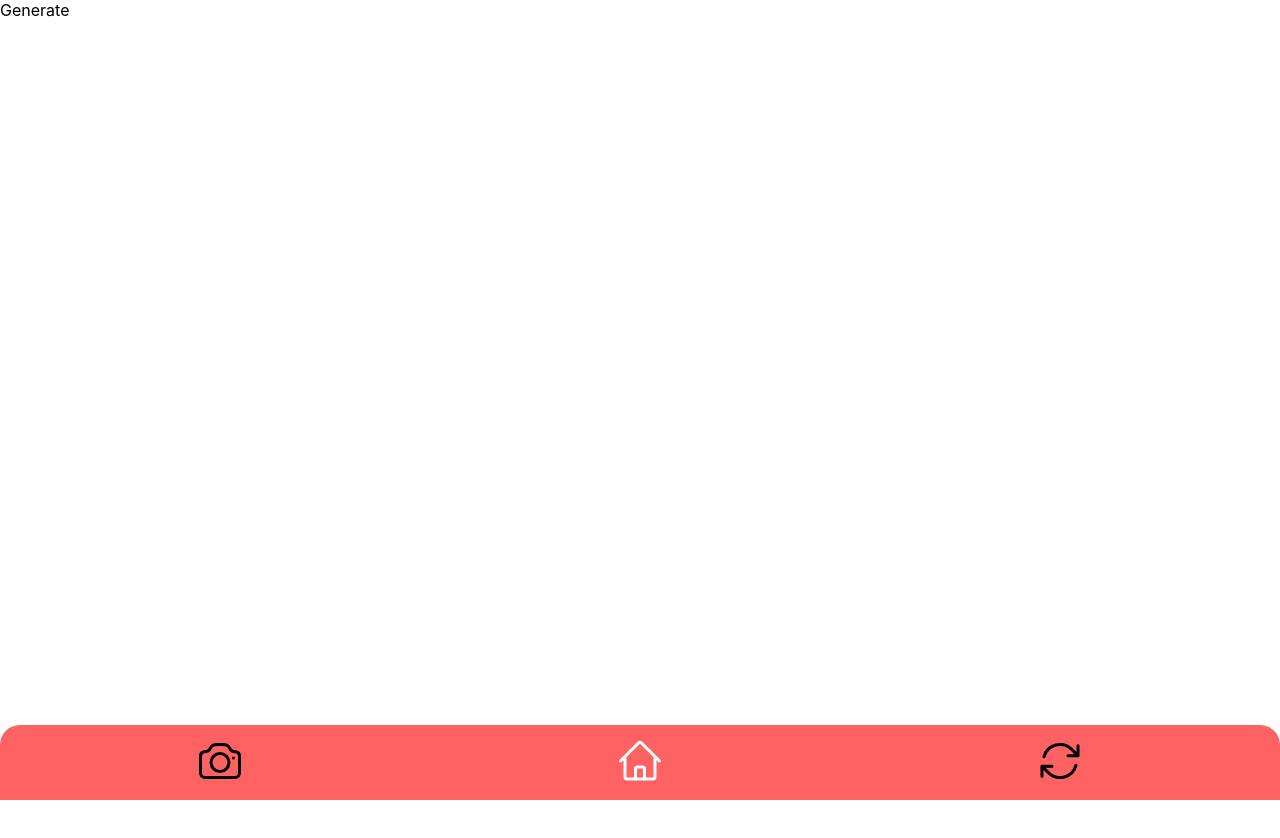
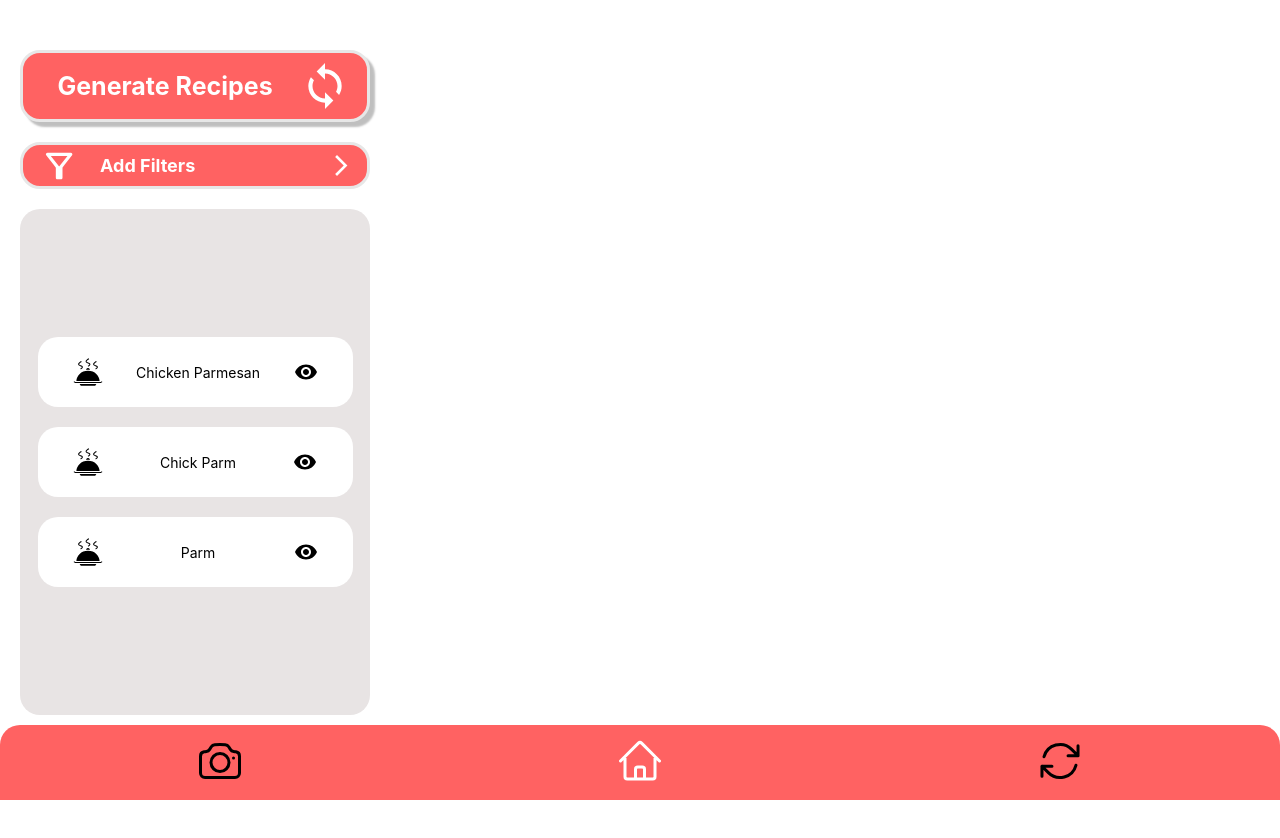
Before and after one commit to smrahman1/Chelf, a React (Create React App) app in the folder frontend/: page /generate in a window 1280 px wide. Shown: the top 838 px of the page. Built offline with nearby package versions, Linux system fonts and the light colour scheme.

Commit message:
generate page updates

```diff
--- a/frontend/package.json
+++ b/frontend/package.json
@@ -5,6 +5,7 @@
   "dependencies": {
     "@emotion/react": "^11.10.5",
     "@emotion/styled": "^11.10.5",
+    "@fontsource/inter": "^4.5.15",
     "@mui/icons-material": "^5.11.0",
     "@mui/material": "^5.11.6",
     "@testing-library/jest-dom": "^5.16.5",
--- a/frontend/src/components/FoodCategories.css
+++ b/frontend/src/components/FoodCategories.css
@@ -5,7 +5,7 @@
   width: 85%;
   display: flex;
   align-items: center;
-  justify-content: space-between;
+  justify-content: space-around;
   margin: 5px 0;
   /* gap: 20px; */
 }
--- /dev/null
+++ b/frontend/src/components/Generate.css
@@ -0,0 +1,87 @@
+.container3 {
+  box-sizing: border-box;
+
+  text-align: center;
+  color: white;
+
+  background: #ff6262;
+  border: 3px solid #e7e7e7;
+  box-shadow: 5px 5px 2px rgba(0, 0, 0, 0.25);
+  border-radius: 20px;
+  display: flex;
+  flex-direction: row;
+  justify-content: space-around;
+  margin-top: 50px;
+  margin-left: 20px;
+  margin-right: 20px;
+}
+
+.title {
+  font-size: 25px;
+  font-weight: bold;
+  display: flex;
+  align-items: center;
+  margin-bottom: 0px;
+  padding-left: 25px;
+}
+
+.cycleIcon {
+  padding: 8px;
+  font-size: 50px !important;
+}
+
+.container4 {
+  box-sizing: border-box;
+
+  text-align: center;
+  color: white;
+
+  background: #ff6262;
+  border: 3px solid #e7e7e7;
+  border-radius: 20px;
+  display: flex;
+  flex-direction: row;
+  /* justify-content: space-between;   */
+  align-items: center;
+  margin-top: 20px;
+  margin-left: 20px;
+  margin-right: 20px;
+}
+
+.filters {
+  font-size: 18px;
+  font-weight: bold;
+  padding: 10px;
+  flex: 2;
+}
+
+.filterIcon {
+  font-size: 40px !important;
+  flex: 1;
+  padding-left: 10px;
+}
+
+.spacer {
+  flex: 2;
+}
+
+.arrowIcon {
+  font-size: 25px !important;
+  flex: 1;
+}
+
+.recipesContainer {
+  display: flex;
+  flex-direction: column;
+  justify-content: center;
+  align-items: center;
+  list-style: none;
+  background-color: rgb(234, 0, 0);
+  margin: 0 auto;
+
+  background: #e8e4e4;
+  border-radius: 20px;
+  margin: 20px;
+  height: 60%;
+  overflow: scroll;
+}
--- a/frontend/src/components/Generate.js
+++ b/frontend/src/components/Generate.js
@@ -1,5 +1,42 @@
+import "./Generate.css";
+import LoopIcon from "@mui/icons-material/Loop";
+import FilterAltOutlinedIcon from "@mui/icons-material/FilterAltOutlined";
+import ArrowForwardIosOutlinedIcon from "@mui/icons-material/ArrowForwardIosOutlined";
+import RecipeItem from "./RecipeItem";
+
 function Generate() {
-  return <div>Generate</div>;
+  const testData = [
+    {
+      title: "Chicken Parmesan",
+    },
+    {
+      title: "Chick Parm",
+    },
+    {
+      title: "Parm",
+    },
+  ];
+
+  return (
+    <>
+      <div className="container3">
+        <div className="title">Generate Recipes</div>
+        <LoopIcon className="cycleIcon" />
+      </div>
+
+      <div className="container4">
+        <FilterAltOutlinedIcon className="filterIcon" />
+        <div className="filters">Add Filters</div>
+        <div className="spacer"></div>
+        <ArrowForwardIosOutlinedIcon className="arrowIcon" />
+      </div>
+
+      <div className="recipesContainer">
+        {testData && testData.map((item) => <RecipeItem item={item} />)}
+        {!testData && <div className="noRecipes">No Recipes Found</div>}
+      </div>
+    </>
+  );
 }
 
 export default Generate;
--- /dev/null
+++ b/frontend/src/components/RecipeItem.css
@@ -0,0 +1,43 @@
+.recipeList {
+  display: flex;
+  flex-direction: row;
+  justify-content: center;
+  align-items: center;
+  list-style: none;
+  background-color: rgb(255, 255, 255);
+  width: 80%;
+  margin: 0 auto;
+  border-radius: 20px;
+}
+
+.recipeIcon {
+  font-size: 30px;
+}
+
+.recipe {
+  display: flex;
+  flex-flow: row;
+  justify-content: space-between;
+  width: 70%;
+  align-items: center;
+  /* padding: 10px 25px; */
+  padding: 20px 35px;
+  margin: 10px 0;
+  background-color: white;
+  border-radius: 20px;
+}
+
+.viewIcon {
+  font-size: 30px;
+}
+
+p {
+  margin: 0;
+  background-color: white;
+}
+
+.recipeTitle {
+  margin: 0;
+  font-size: 14px;
+  font-weight: 400;
+}
--- /dev/null
+++ b/frontend/src/components/RecipeItem.js
@@ -0,0 +1,15 @@
+import "./RecipeItem.css";
+import { GiHotMeal } from "react-icons/gi";
+import VisibilityIcon from "@mui/icons-material/Visibility";
+
+function RecipeItem(props) {
+  return (
+    <div className="recipe">
+      <GiHotMeal className="recipeIcon" />
+      <h2 className="recipeTitle">{props.item.title}</h2>
+      <VisibilityIcon className="viewIcon" />
+    </div>
+  );
+}
+
+export default RecipeItem;
```
Also changed, not shown: 1 other file (tests, documents, lock files or other folders).
